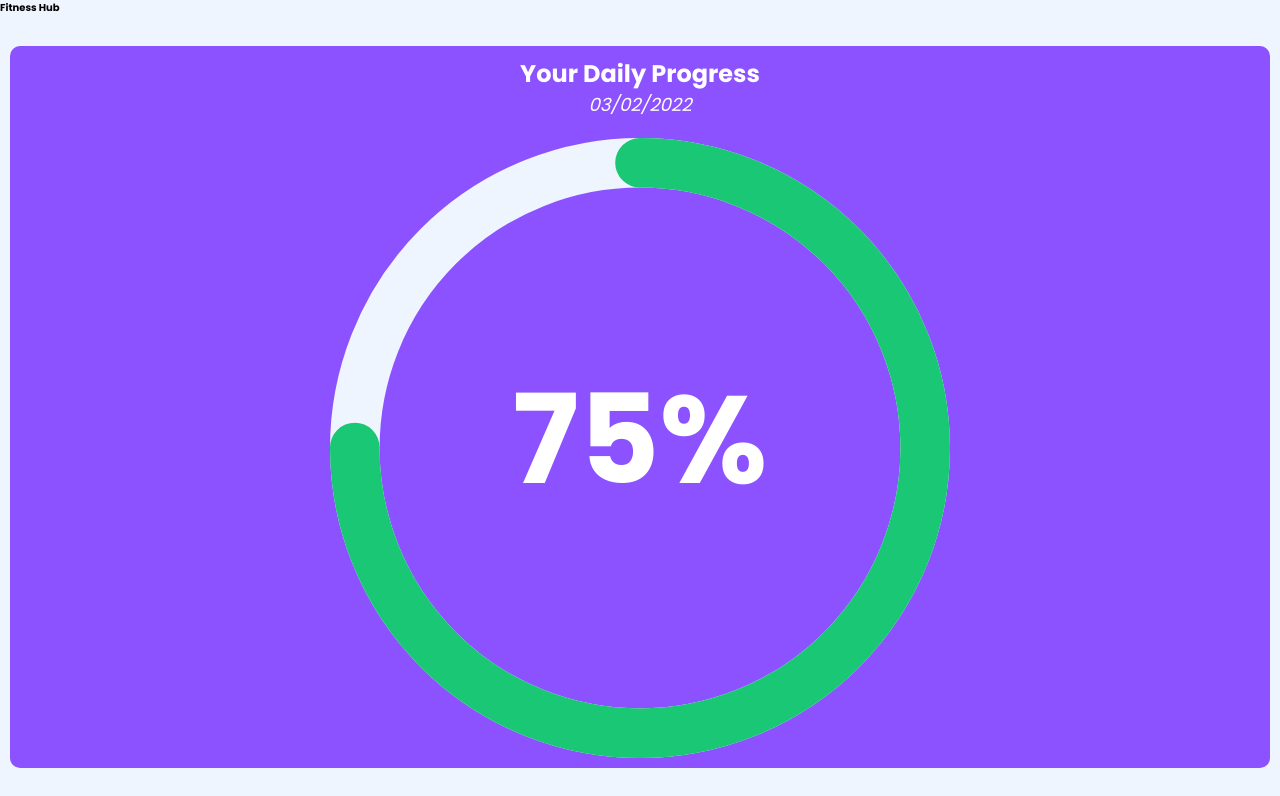
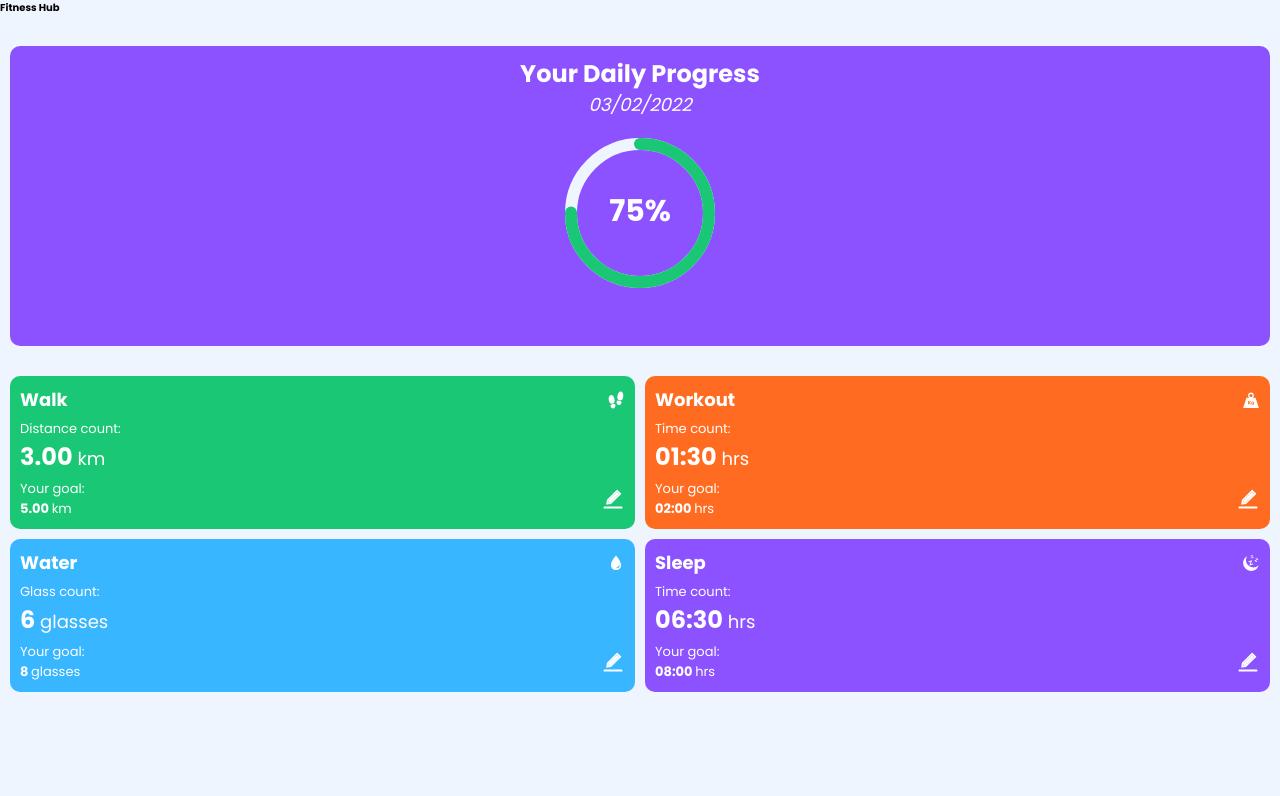
Before and after one commit to vanshp0272/fitness-hub, a React (Create React App) app: page / in a window 1280 px wide. Shown: the top 796 px of the page. Built offline with nearby package versions, Linux system fonts and the light colour scheme.

Commit message:
Fix progressbar size bug in big screens

```diff
--- a/src/components/GlobalProgressCard.css
+++ b/src/components/GlobalProgressCard.css
@@ -1,11 +1,11 @@
 .card--global {
     width: 100%;
-    min-height: 300px;
+    height: 300px;
 }
 
 .card__progress {
-    width: 50%;
-    height: 50%;
+    width: 150px;
+    height: 150px;
     position: relative;
     margin-top: 2em;
     left: 50%;
```
